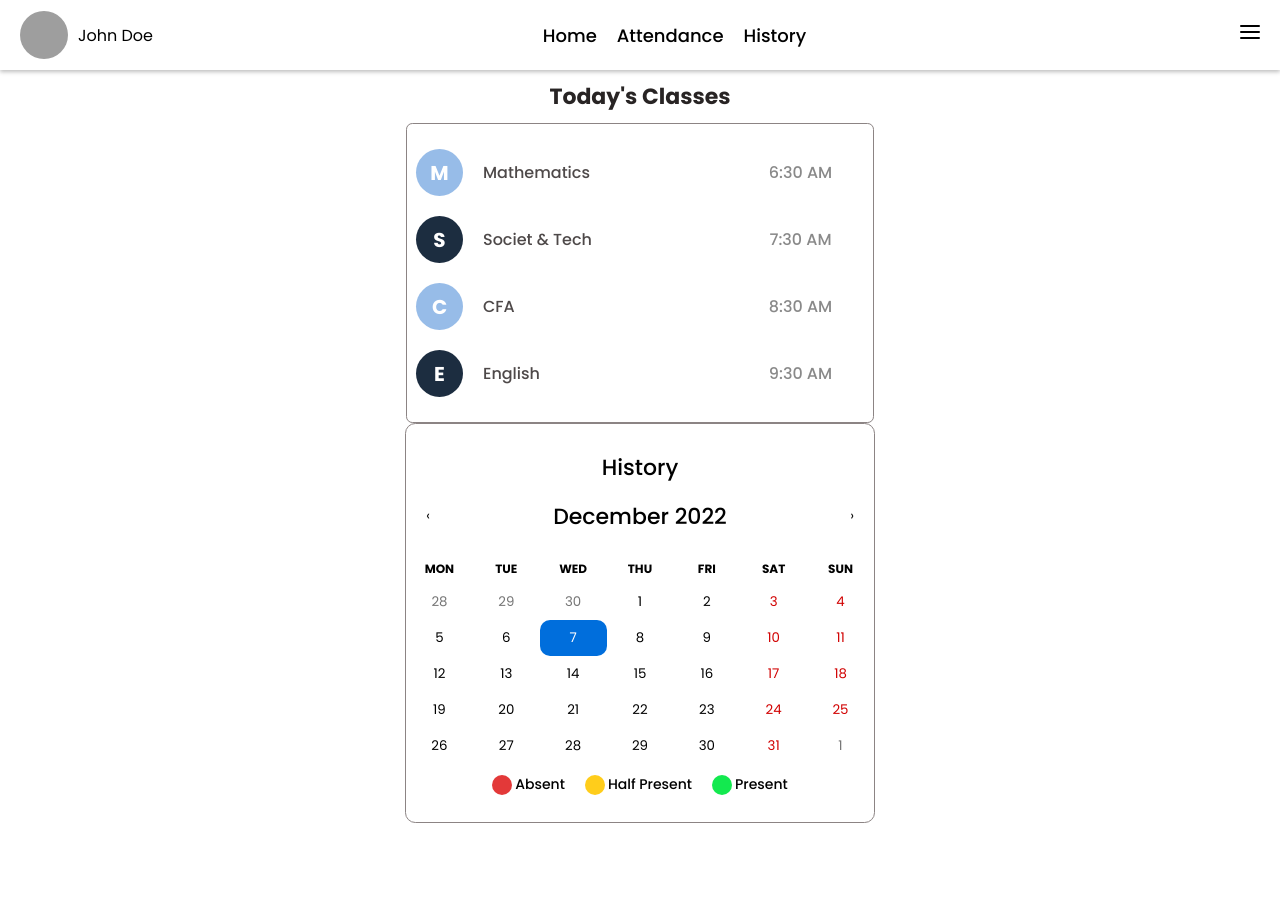
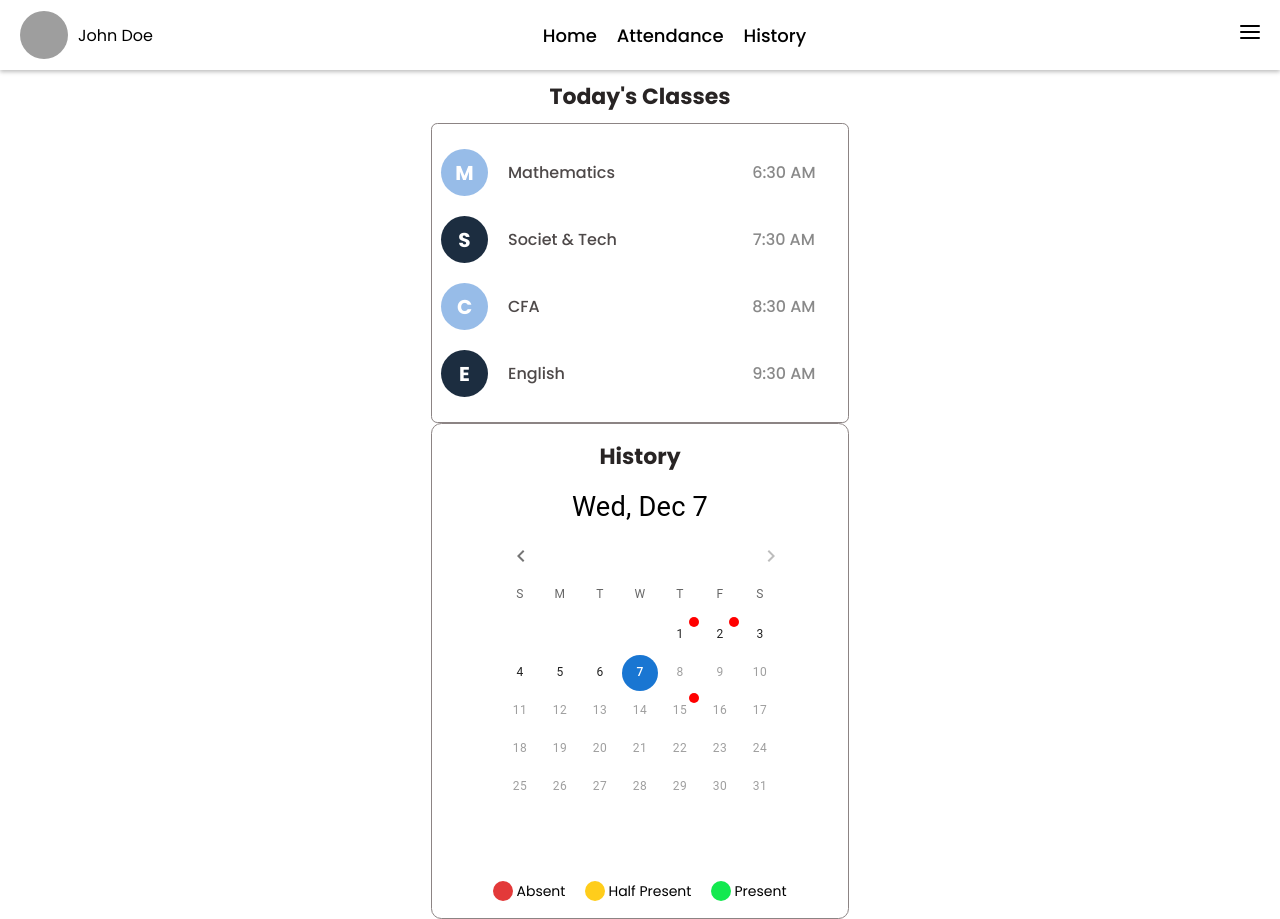
Before and after one commit to ICMS-Batch/attendance, a React (Vite) app in the folder client/: page / in a window 1280 px wide. Before the commit the page ends 823 px from the top, so only its background shows below. Built offline with nearby package versions, Linux system fonts and the light colour scheme; grey boxes are pictures that could not be loaded.

Commit message:
material ui calendar

```diff
--- /dev/null
+++ b/client/src/components/Material.jsx
@@ -0,0 +1,47 @@
+import React, { useState } from 'react';
+import TextField from '@mui/material/TextField';
+import * as materialcss from "./css/Material.css";
+import { AdapterDateFns } from '@mui/x-date-pickers/AdapterDateFns';
+import { LocalizationProvider } from '@mui/x-date-pickers/LocalizationProvider';
+import { StaticDatePicker } from '@mui/x-date-pickers/StaticDatePicker';
+import Badge from '@mui/material/Badge';
+import { PickersDay } from '@mui/x-date-pickers/PickersDay';
+
+
+const MaterialCalendar = () => {
+  const [value, setValue] = useState(new Date());
+  const [highlightedDays, setHighlightedDays] = useState([1,2 ,15]);
+
+
+
+  return (
+    <LocalizationProvider dateAdapter={AdapterDateFns}>
+      <StaticDatePicker
+        variant='mobile'
+        orientation='portrait'
+        value={value}
+        disableFuture
+        onChange={(newValue)=>setValue(newValue)}
+        renderInput={(params) => {
+          <TextField {...params} />;
+        }}
+        renderDay={(day, _value, DayComponentProps) => {
+          const isSelected =
+            !DayComponentProps.outsideCurrentMonth &&
+            highlightedDays.indexOf(day.getDate()) >= 0;
+          return (
+            <Badge
+              key={day.toString()}
+              overlap='circular'
+              badgeContent={isSelected ? <div style={{height:'10px', width:'10px', background:'red', borderRadius:'50%'}}></div> : undefined}
+            >
+              <PickersDay {...DayComponentProps} />
+            </Badge>
+          );
+        }}
+      />
+    </LocalizationProvider>
+  );
+};
+
+export default MaterialCalendar;
--- /dev/null
+++ b/client/src/components/css/Material.css
@@ -0,0 +1,53 @@
+.css-z3au5x-MuiButtonBase-root-MuiIconButton-root-MuiPickersToolbar-penIconButton{
+    display:none !important;
+}
+
+.css-hlj6pa-MuiDialogActions-root{
+    display:none !important;
+}
+
+.css-1hbyad5-MuiTypography-root{
+    display:none !important;
+}
+
+.css-jhsfre-MuiGrid-root-MuiPickersToolbar-content{
+    align-self: center !important;
+}
+
+.css-jhsfre-MuiGrid-root-MuiPickersToolbar-content{
+    display:flex !important;
+    justify-content: center !important;
+    align-items: center !important;
+}
+
+.css-3jvy96-MuiTypography-root-MuiDatePickerToolbar-title{
+    font-size: 1.7rem !important;
+}
+
+.css-10fao8b-MuiPickersCalendarHeader-labelContainer{
+    display:none !important;
+}
+.css-nk89i7-MuiPickersCalendarHeader-root{
+    display:flex !important;
+    justify-content: center !important;
+}
+
+.css-9reuh9-MuiPickersArrowSwitcher-root{
+    display:flex !important;
+    width:100% !important;
+    justify-content: space-between !important;
+}
+
+.css-nk89i7-MuiPickersCalendarHeader-root{
+    margin-top: 8px !important;
+    margin-bottom: 4px !important;
+}
+
+
+.css-1eurbeq-MuiPickersToolbar-root-MuiDatePickerToolbar-root{
+    padding: 8px 12px !important;
+}
+
+.css-1e6y48t-MuiButtonBase-root-MuiButton-root{
+    display:none !important;
+}
--- a/client/src/css/Home.css
+++ b/client/src/css/Home.css
@@ -9,6 +9,7 @@
 .class-main-history{
   display:flex;
   width:100%;
+  max-width: 450px;
   height: max-content;
   justify-content: center;
   padding:0 16px;
@@ -19,9 +20,9 @@
   width: 100%;
   justify-content: center;
   align-items: center;
-  max-width: 470px;
-  height: 400px;
-  max-height: 450px;
+  max-width: 450px;
+  padding:16px;
+  max-height: max-content;
   flex-direction: column;
   background-color: white;
   border: 1px solid #8c8484;
@@ -50,7 +51,7 @@
   justify-content: center;
   width:100%;
   padding:0 16px;
-  max-width: 500px;
+  max-width: 450px;
   align-items: center;
 }
 
--- a/client/src/pages/Home.jsx
+++ b/client/src/pages/Home.jsx
@@ -1,7 +1,8 @@
 import React, { useState } from "react";
 import { Calendar } from "react-calendar";
+import MaterialCalendar from "../components/Material";
 
-import * as calendarCss from "../css/Calendar.css";
+// import * as calendarCss from "../css/Calendar.css";
 import * as homeCss from "../css/Home.css";
 import NavBar from "../components/NavBar";
 import ClassDetails from "../components/ClassDetails";
@@ -65,8 +66,9 @@ const Home = () => {
       <div className="class-main-history">
 
       <div className="class-history">
-        <h1 className="title">History</h1>
-        <Calendar onChange={onChange} value={value}  next2Label={null} prev2Label={null}/>
+        <h1 className="class-heading">History</h1>
+        {/* <Calendar onChange={onChange} value={value}  next2Label={null} prev2Label={null}/> */}
+        <MaterialCalendar/>
         <div className="status-wrapper">
           <div className="status">
             <div className="status-red"></div>
```
Also changed, not shown: client/package.json (+9 -0 lines), 2 other files (tests, documents, lock files or other folders).
